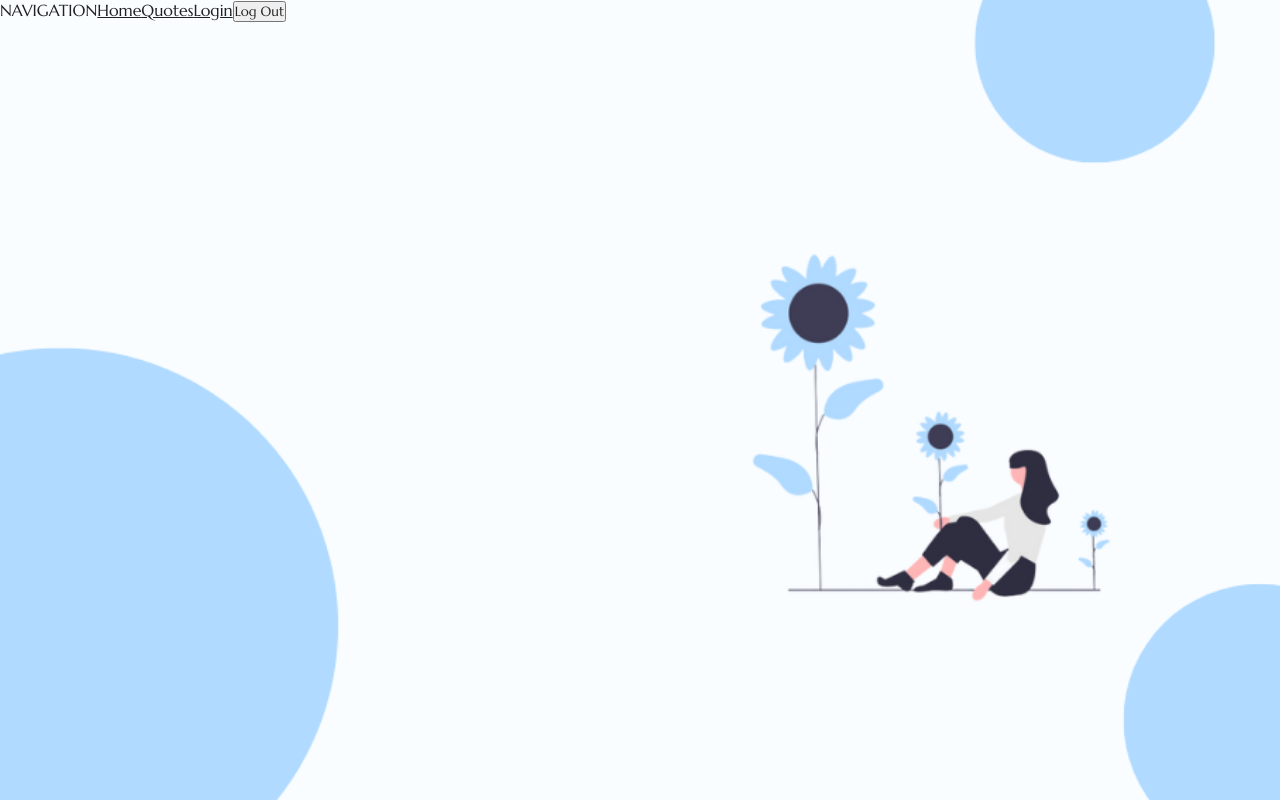
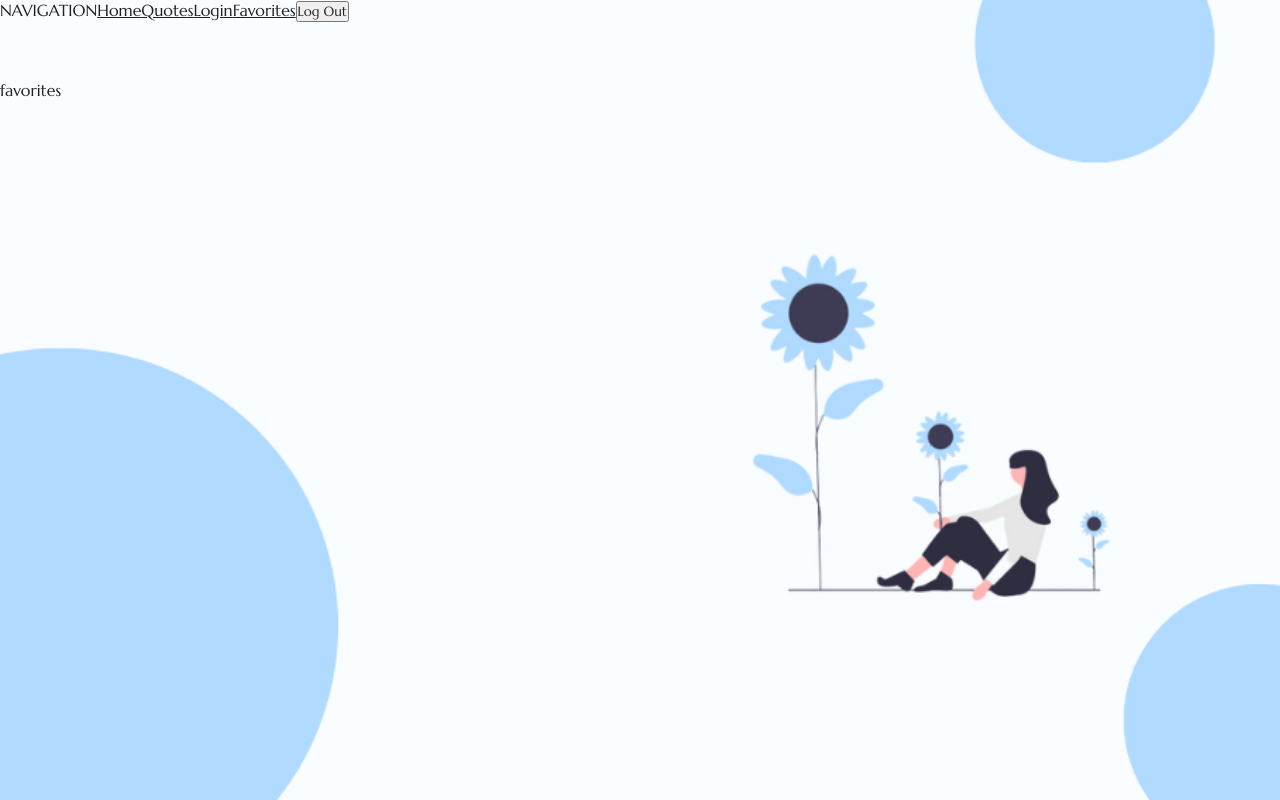
Before and after one commit to joanterm/Motivational-Panel, a React (Create React App) app in the folder client/: page /favorites in a window 1280 px wide. Built offline with nearby package versions, Linux system fonts and the light colour scheme; a web font is replaced by a local one.

Commit message:
Added a Favorites component

```diff
--- a/client/src/Components/App.js
+++ b/client/src/Components/App.js
@@ -4,6 +4,7 @@ import {useState} from "react"
 import Quotes from "./Quotes";
 import SignUp from "./SignUp"
 import Login from "./Login"
+import Favorites from "./Favorites";
 import Navigation from "./Navigation";
 import Context from "./context"
 
@@ -33,6 +34,7 @@ function App() {
         <Route exact path="/quotes" element={<Quotes />}/>
         <Route exact path="/signup" element={<SignUp />}/>
         <Route exact path="/login" element={<Login />}/>
+        <Route exact path="/favorites" element={<Favorites />}/>
       </Routes>
     </div>
     </Context.Provider>
--- /dev/null
+++ b/client/src/Components/Favorites.js
@@ -0,0 +1,9 @@
+const Favorites = () => {
+    return (
+        <div>
+            favorites
+        </div>
+     );
+}
+
+export default Favorites;
--- a/client/src/Components/Navigation.js
+++ b/client/src/Components/Navigation.js
@@ -16,6 +16,7 @@ const Navigation = () => {
             <Link to="/">Home</Link>
             <Link to="/quotes">Quotes</Link>
             <Link to="/login">Login</Link>
+            <Link to="/favorites">Favorites</Link>
             <button onClick={logout}>Log Out</button>
         </div>
      );
```
